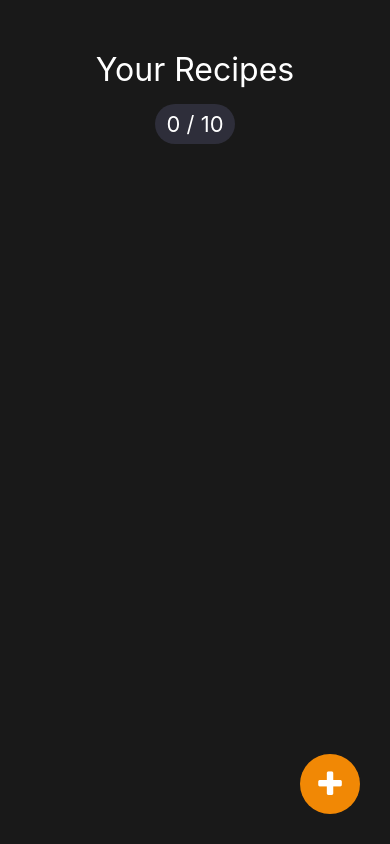
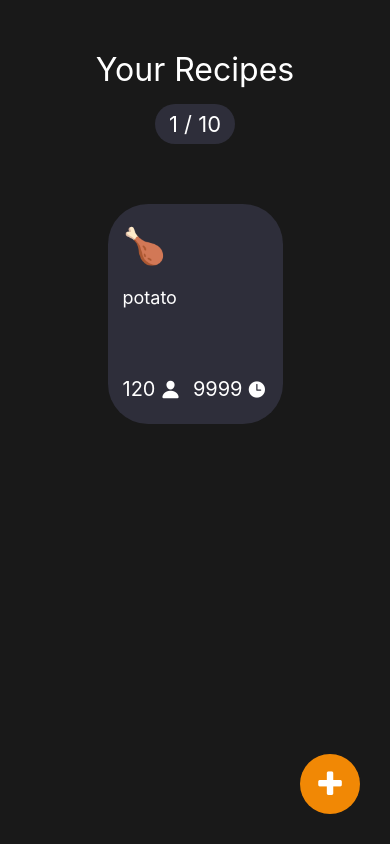
Before and after one commit to cDreyer00/ai-recipes-frontend, a React Native app: screen /recipes in a window 390 px wide. Built offline with nearby package versions, Linux system fonts and the light colour scheme.

Commit message:
bug fix where list of utensils and ingridients dont show tight large texts

```diff
--- a/src/components/others/itensList.tsx
+++ b/src/components/others/itensList.tsx
@@ -36,16 +36,17 @@ const styles = StyleSheet.create({
         flexWrap: 'wrap',
     },
     item: {
-        height: 30,
+        minHeight: 30,
         backgroundColor: '#2E2E3A',
         alignItems: 'center',
         justifyContent: 'center',
-        borderRadius: 40,
+        borderRadius: 30,
         marginRight: 5,
         marginBottom: 8,
     },
     text: {
-        marginHorizontal: 15,
+        paddingVertical: 5,
+        paddingHorizontal: 15,
         color: '#FFF',
     }
 })
--- a/src/pages/home/index.tsx
+++ b/src/pages/home/index.tsx
@@ -15,14 +15,46 @@ import RecipeCard, { RecipeData } from '../../components/buttons/recipeCard';
 // ==================================
 
 export default function Home({ navigation }: any) {
-    const [recipes, setRecipes] = useState<RecipeData[]>([]);
+    const [recipes, setRecipes] = useState<RecipeData[]>([
+        {
+            title: 'potato',
+            description: 'a large potato to cook with spaghetti a large potato to cook with spaghetti a large potato to cook with spaghetti a large potato to cook with spaghetti',
+            time: 9999,
+            kcal: 99999,
+            emoji: '🍗',
+            serves: 120,
+            ingredients: [
+                "a large potato to cook with spaghetti a large potato to cook with spaghetti a large potato to cook with spaghetti a large potato to cook with spaghetti",
+                "a large potato to cook with spaghetti a large potato to cook with spaghetti a large potato to cook with spaghetti a",
+                "a large potato to cook with spaghetti a large potato to cook with spaghetti a",
+                "a large potato to cook with spaghetti a",
+                "a large potato",
+                "a",
+            ],
+            utensils: [
+                "a large potato to cook with spaghetti a large potato to cook with spaghetti a large potato to cook with spaghetti a large potato to cook with spaghetti",
+                "a large potato to cook with spaghetti a large potato to cook with spaghetti a large potato to cook with spaghetti a",
+                "a large potato to cook with spaghetti a large potato to cook with spaghetti a",
+                "a large potato to cook with spaghetti a",
+                "a large potato",
+                "a",
+            ],
+            steps: [
+                "a large potato to cook with spaghetti a large potato to cook with spaghetti a large potato to cook with spaghetti a",
+                "a large potato to cook with spaghetti a large potato to cook with spaghetti a",
+                "a large potato to cook with spaghetti a",
+                "a large potato",
+                "a",
+            ]
+        }
+    ]);
 
     useFocusEffect(
         React.useCallback(() => {
             async function getStorage() {
                 const recipes = await AsyncStorage.getItem('@recipes');
                 if (recipes) {
-                    setRecipes(JSON.parse(recipes));
+                    // setRecipes(JSON.parse(recipes));
                 }
             }
 
--- a/src/pages/new_recipe/index.tsx
+++ b/src/pages/new_recipe/index.tsx
@@ -93,8 +93,7 @@ export default function RecipeRequest({ navigation }: any) {
             language,
         }
 
-        // const baseUrl = 'https://airecipes-backend.onrender.com'
-        const baseUrl = 'https://dac2-2804-2a4c-1082-4b7e-2d58-6186-3e95-51b9.ngrok-free.app'
+        const baseUrl = 'https://airecipes-backend.onrender.com'
         await axios.post(`${baseUrl}/recipe`, data)
             .then(async (response) => {
                 const recipe = {
```
